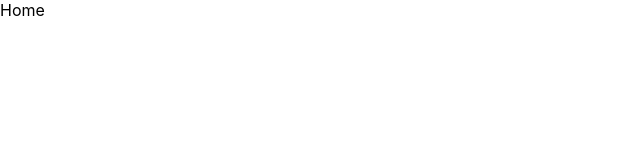
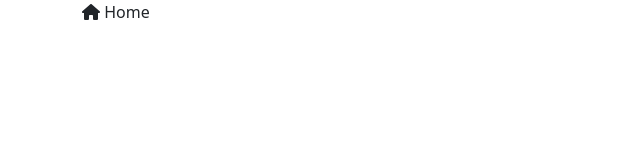
Before and after one commit to NjegosIlic/AppReact, a React (Create React App) app: page / in a window 1280 px wide. Shown: the top 160 px of the page, without its empty margins (0-640 px from the left). Built offline with nearby package versions, Linux system fonts and the light colour scheme.

Commit message:
Install required libraires

```diff
--- a/src/components/App/App.tsx
+++ b/src/components/App/App.tsx
@@ -1,11 +1,14 @@
 import React from 'react';
 import './App.css';
+import { Card, Container } from 'react-bootstrap';
+import { faHome } from '@fortawesome/free-solid-svg-icons';
+import { FontAwesomeIcon } from '@fortawesome/react-fontawesome';
 
 function App() {
   return (
-    <div className="App">
-      Home
-    </div>
+    <Container>
+      <FontAwesomeIcon icon={ faHome } /> Home
+    </Container>
   );
 }
 
--- a/src/index.tsx
+++ b/src/index.tsx
@@ -3,6 +3,11 @@
 import './index.css';
 import App from './components/App/App';
 import reportWebVitals from './reportWebVitals';
+import 'bootstrap/dist/css/bootstrap.min.css';
+import 'jquery/dist/jquery.js';
+import 'popper.js/dist/popper.js';
+import 'bootstrap/dist/js/bootstrap.min.js';
+import '@fortawesome/fontawesome-free/css/fontawesome.css';
 
 const root = ReactDOM.createRoot(
   document.getElementById('root') as HTMLElement
```
Also changed, not shown: package.json (+9 -1 lines), 1 other file (tests, documents, lock files or other folders).
